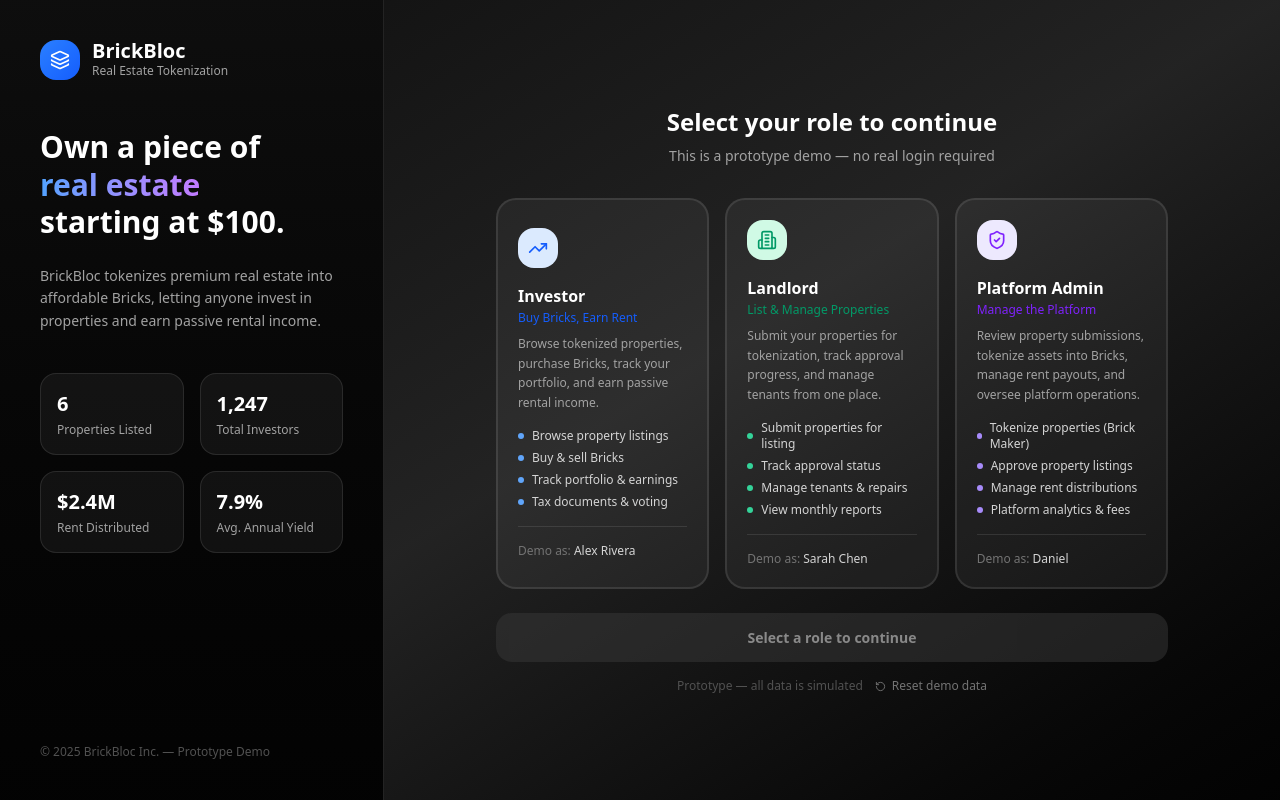
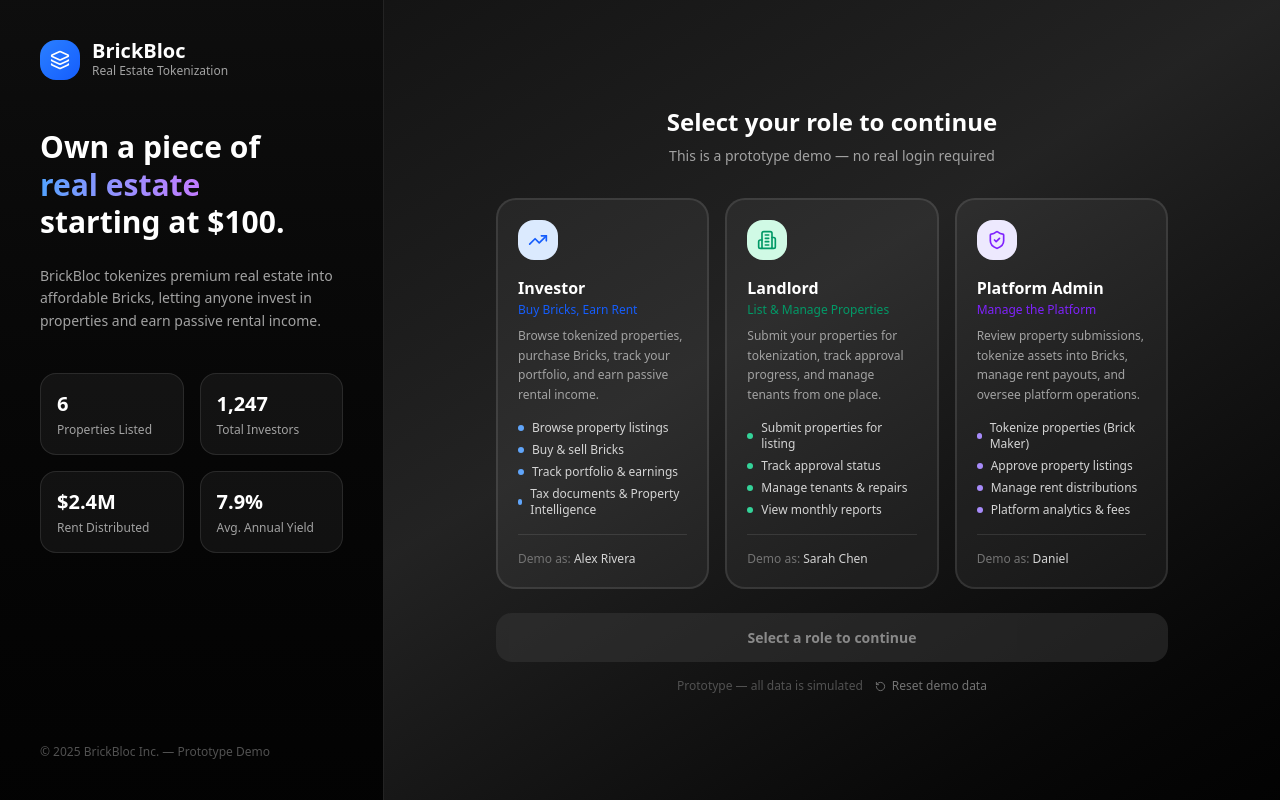
Before and after one commit to pranilfromgoa/RealEstateMonitizeDemo, a React (Vite) app: page / in a window 1280 px wide. Built offline with nearby package versions, Linux system fonts and the light colour scheme.

Commit message:
Investor View Link Updates

```diff
--- a/src/components/layout/Sidebar.jsx
+++ b/src/components/layout/Sidebar.jsx
@@ -15,8 +15,8 @@ const investorNav = [
   { label: 'KYC Verification',icon: ShieldCheck,     to: '/investor/kyc',        phase: 1 },
   { label: 'Trading Desk',    icon: TrendingUp,      to: '/investor/trading',    phase: 2 },
   { label: 'Tax Documents',   icon: FileText,        to: '/investor/taxes',      phase: 2 },
-  { label: 'Voting',          icon: Vote,            to: '/investor/voting',     phase: 3 },
-  { label: 'Deal Room',        icon: Bot,             to: '/investor/ai-reader',  phase: 3 },
+  { label: "Brick Owners' Circle", icon: Vote,       to: '/investor/voting',     phase: 3 },
+  { label: 'Property Intelligence', icon: Bot,        to: '/investor/ai-reader',  phase: 3 },
 ]
 
 const landlordNav = [
--- a/src/pages/Login.jsx
+++ b/src/pages/Login.jsx
@@ -13,7 +13,7 @@ const roles = [
     icon: TrendingUp,
     tagline: 'Buy Bricks, Earn Rent',
     description: 'Browse tokenized properties, purchase Bricks, track your portfolio, and earn passive rental income.',
-    features: ['Browse property listings', 'Buy & sell Bricks', 'Track portfolio & earnings', 'Tax documents & voting'],
+    features: ['Browse property listings', 'Buy & sell Bricks', 'Track portfolio & earnings', "Tax documents & Property Intelligence"],
     color: 'blue',
     gradient: 'from-blue-500 to-blue-600',
     border: 'border-blue-200',
--- a/src/pages/investor/AIReader.jsx
+++ b/src/pages/investor/AIReader.jsx
@@ -71,7 +71,7 @@ export function InvestorAIReader() {
 
   return (
     <Layout>
-      <Header title="Deal Room" subtitle="Phase 3 — Ask questions across all property documents" />
+      <Header title="Property Intelligence" subtitle="Phase 3 — AI-powered document Q&A and property analysis" />
       <div className="p-6 flex gap-6" style={{ height: 'calc(100vh - 80px)' }}>
         {/* Left: property selector + docs */}
         <div className="w-72 flex-shrink-0 space-y-4">
--- a/src/pages/investor/Voting.jsx
+++ b/src/pages/investor/Voting.jsx
@@ -22,11 +22,11 @@ export function InvestorVoting() {
 
   return (
     <Layout>
-      <Header title="Voting" subtitle="Phase 3 — Participate in governance decisions" />
+      <Header title="Brick Owners' Circle" subtitle="Phase 3 — Collective decisions by Brick holders" />
       <div className="ds-page">
         <div className="ds-alert-warning flex items-center gap-3">
           <Badge className="bg-amber-600 text-white">Phase 3</Badge>
-          <p className="text-sm">Brick holders can vote on major property decisions. Your voting weight is proportional to the number of Bricks you own in each property.</p>
+          <p className="text-sm">As a Brick owner you have a say in major property decisions. Your vote weight is proportional to the Bricks you hold in each property.</p>
         </div>
 
         <div className="grid grid-cols-3 gap-4">
```
